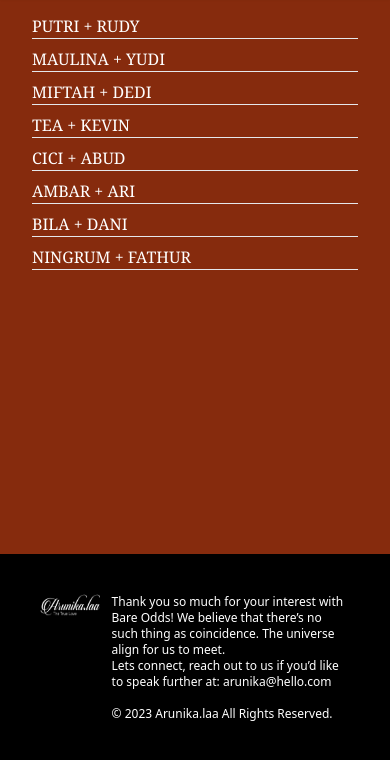
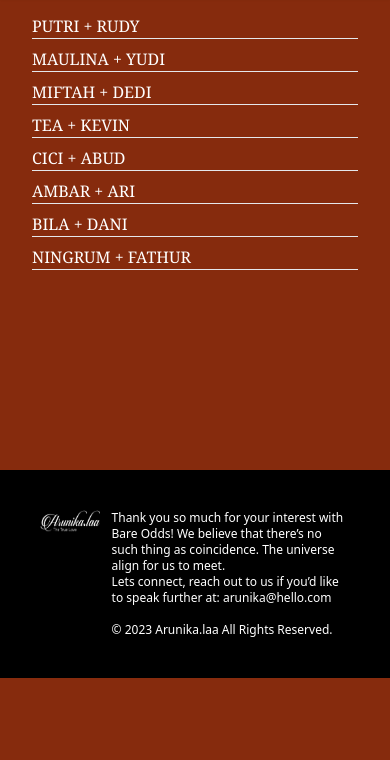
Before and after one commit to farhanriski/arunika_portofolio, a website: page public/portofolio.html in a window 390 px wide. Shown: the part 82-842 px from the top of the page. Drawn offline with nearby package versions, Linux system fonts and the light colour scheme.

Commit message:
change responsive

```diff
--- a/public/portofolio.html
+++ b/public/portofolio.html
@@ -86,7 +86,7 @@
       </div>
     </div>
 
-    <footer class="bg-black text-white p-10 flex flex-row justify-center fixed bottom-0 w-full gap-3">
+    <footer class="bg-black text-white p-10 flex flex-row justify-center bottom-0 w-full gap-3">
       <div>
         <img src="assets/Asset 4100.png" class="h-7"/>
       </div>
```
